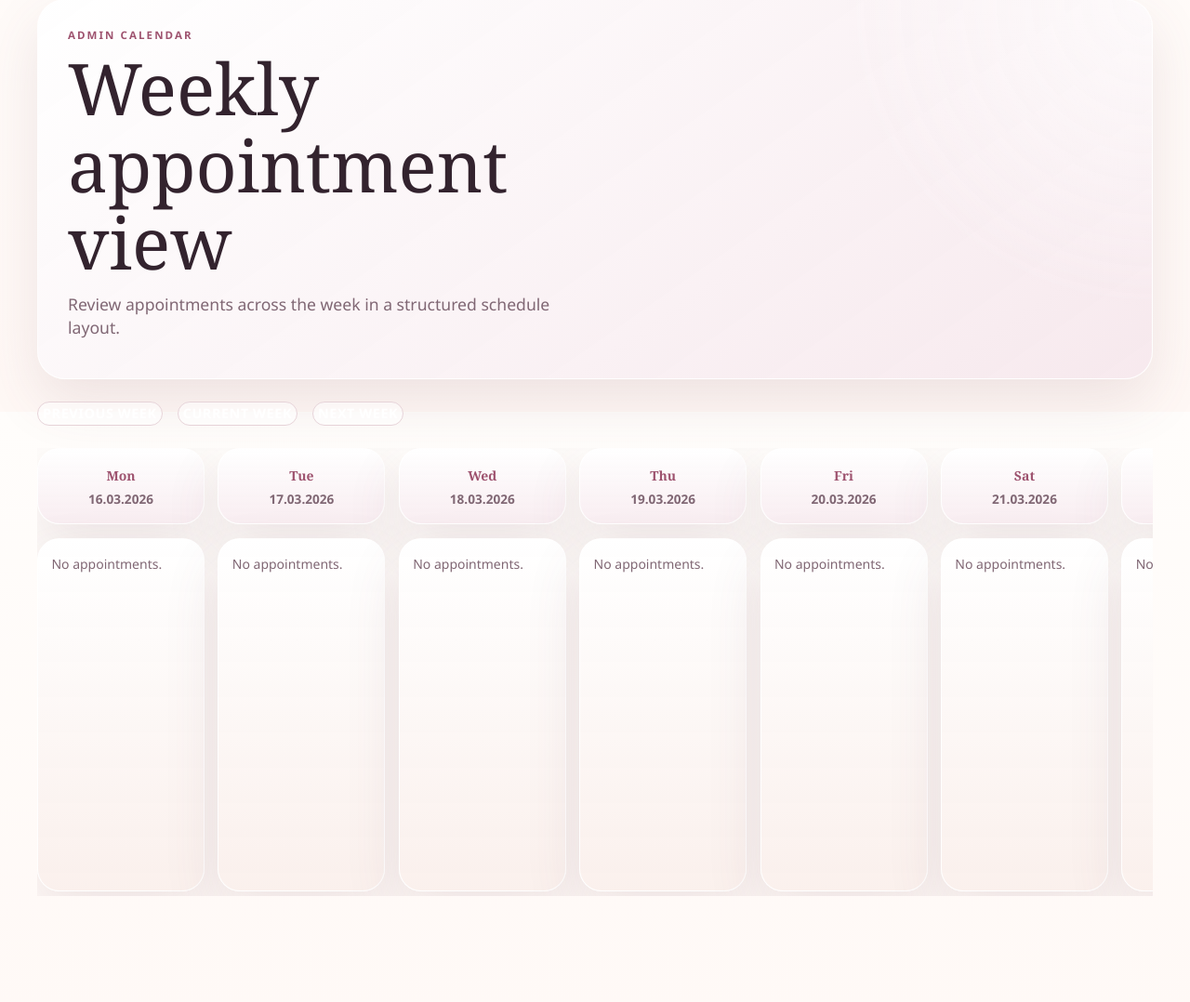
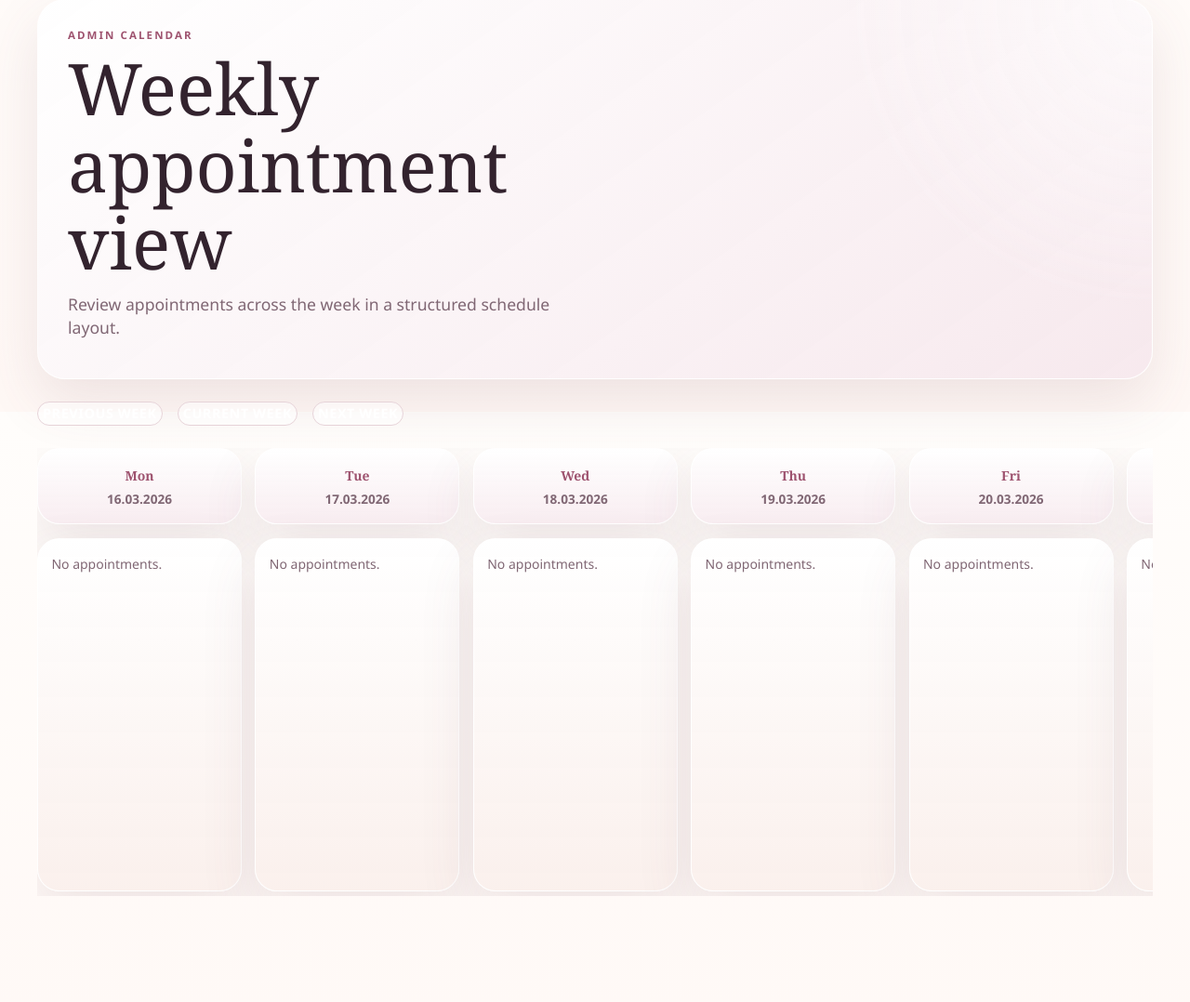
Before and after one commit to garstini/lknails, a Django app: page /admin/calendar/ in a window 1280 px wide. Shown: the part 357-1435 px from the top of the page at 93% size. Run offline with Django 5.2, Linux system fonts and the light colour scheme; the visitor is signed in with stand-in values (Sample User, id 1); data that the repository does not hold is empty.

Commit message:
Fix admin calendar booking card overflow

```diff
--- a/static/css/site.css
+++ b/static/css/site.css
@@ -498,9 +498,9 @@
   padding-bottom: 0.35rem;
 }
 .calendar-table {
-  min-width: 1120px;
+  min-width: 1540px;
   display: grid;
-  grid-template-columns: repeat(7, minmax(180px, 1fr));
+  grid-template-columns: repeat(7, minmax(220px, 1fr));
   gap: 0.9rem;
 }
 .calendar-table-head,
@@ -531,7 +531,7 @@
 }
 .calendar-entry {
   display: grid;
-  grid-template-columns: auto 1fr;
+  grid-template-columns: auto minmax(0, 1fr);
   gap: 0.75rem;
   padding: 0.85rem;
   margin-bottom: 0.75rem;
@@ -556,9 +556,14 @@
 .calendar-entry-body strong {
   display: block;
   margin-bottom: 0.25rem;
+  overflow-wrap: anywhere;
 }
 .calendar-entry-body p {
   margin: 0.18rem 0;
+  overflow-wrap: anywhere;
+}
+.calendar-entry-body {
+  min-width: 0;
 }
 .calendar-entry-actions {
   display: flex;
```
